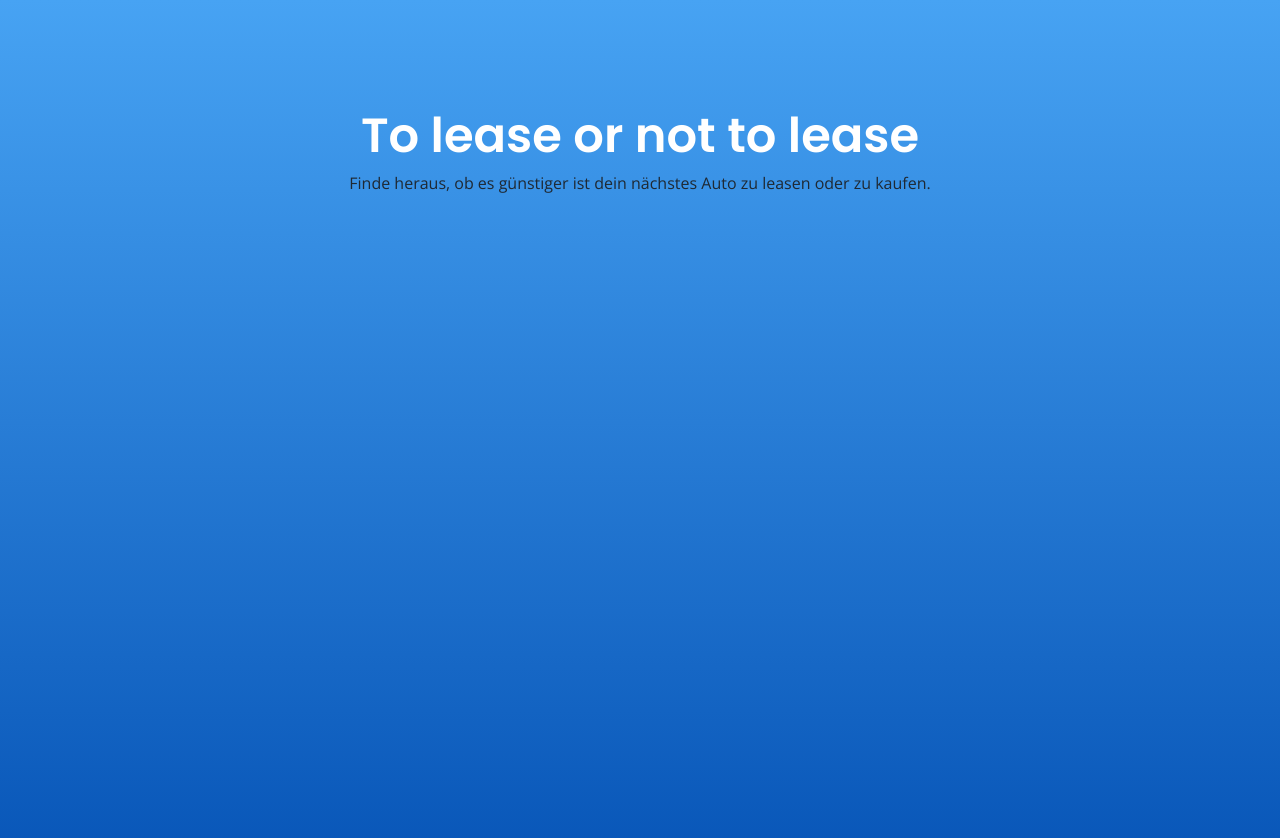
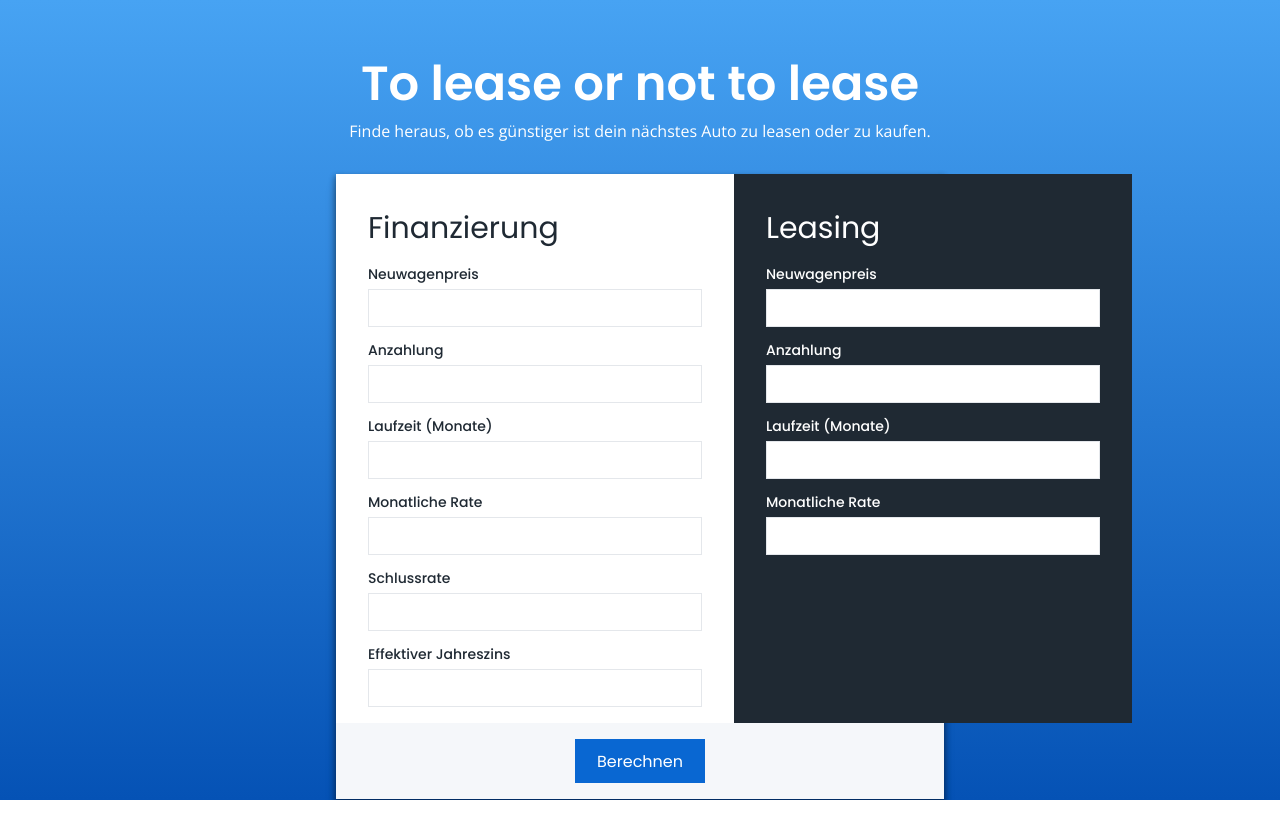
Before and after one commit to flextremedev/to-lease-or-not-to-lease, a React (Create React App) app: page / in a window 1280 px wide. Shown: the top 838 px of the page. After the commit the page ends 800 px from the top, so only its background shows below. Built offline with nearby package versions, Linux system fonts and the light colour scheme.

Commit message:
Form ui for calculation

```diff
--- a/src/components/Button/Button.tsx
+++ b/src/components/Button/Button.tsx
@@ -32,14 +32,21 @@ const ButtonStyled = styled.button<ButtonStyledProps>`
   outline: none;
   width: ${props => (props.fullWidth ? "100%" : "auto")};
   cursor: pointer;
+  transition: background-color 0.25s ease-in;
+  transition: border-color 0.25s ease-in;
+  transition: color 0.25s ease-in;
   :hover {
     box-shadow: ${props => handleBoxShadow(props, true)};
     text-shadow: ${props => handleTextShadow(props)};
+    text-decoration: ${props =>
+      props.variant === "text" ? "underline" : "none"};
   }
   :focus {
     box-shadow: ${props => handleBoxShadow(props, true)};
     text-shadow: ${props => handleTextShadow(props)};
     border-color: ${props => handleBorder(props, false, true)};
+    text-decoration: ${props =>
+      props.variant === "text" ? "underline" : "none"};
   }
   :active {
     background-color: ${props => handleBackground(props, true)};
--- a/src/components/Button/style-helpers/index.ts
+++ b/src/components/Button/style-helpers/index.ts
@@ -55,7 +55,7 @@ export const handleBoxShadow = (
 };
 export const handleTextShadow = (props: ButtonStyledProps) => {
   if (props.variant === "text") {
-    return "0px 1px 2px rgba(0,0,0,0.22)";
+    return "0px 2px 3px rgba(0,0,0,0.52)";
   }
   return "none";
 };
--- a/src/components/Card/CardBody.tsx
+++ b/src/components/Card/CardBody.tsx
@@ -1,8 +1,6 @@
 import { styled } from "../../theme";
 
 export const CardBody = styled.div`
-  padding: ${props => props.theme.spaces.xl};
-  padding-bottom: ${props => props.theme.spaces.l};
   background-color: ${props => props.theme.colors.foreground};
   box-sizing: border-box;
   width: 100%;
--- a/src/components/Card/CardFooter.tsx
+++ b/src/components/Card/CardFooter.tsx
@@ -1,8 +1,12 @@
 import { styled } from "../../theme";
 
 export const CardFooter = styled.div`
+  display: flex;
+  flex-flow: column nowrap;
+  align-items: center;
   padding: ${props => props.theme.spaces.l} ${props => props.theme.spaces.xl};
   background-color: ${props => props.theme.colors.neutral};
   box-sizing: border-box;
   width: 100%;
+  min-height: "80px";
 `;
--- a/src/components/Page/Page.tsx
+++ b/src/components/Page/Page.tsx
@@ -6,7 +6,8 @@ export const Page = styled.div`
   height: 100%;
   background: rgb(5, 82, 181);
   align-items: center;
-  padding-top: 100px;
+  padding-top: ${props => props.theme.spaces.xxl};
+  box-sizing: border-box;
   background: linear-gradient(
     0deg,
     rgba(5, 82, 181, 1) 0%,
--- a/src/components/Paragraph/Paragraph.tsx
+++ b/src/components/Paragraph/Paragraph.tsx
@@ -11,5 +11,6 @@ export const Paragraph = styled.p<ParagraphProps>`
       ? props.theme.colors.onForeground
       : props.theme.colors.onForegroundAlt};
   margin: 0;
+  margin-bottom: ${props => props.theme.spaces.xl};
   padding: 0;
 `;
--- /dev/null
+++ b/src/components/SlideAnimation/SlideAnimation.tsx
@@ -0,0 +1,29 @@
+import { styled, Theme } from "../../theme";
+import { ThemedStyledProps } from "styled-components";
+
+type SlideAnimationProps = {
+  condition?: boolean;
+  xAmount?: number;
+  yAmount?: number;
+  /**
+   * Duration in ms.
+   */
+  duration?: number;
+};
+const handleTranslate = (
+  props: ThemedStyledProps<SlideAnimationProps, Theme>
+) => {
+  if (props.condition) {
+    return `translate(${props.xAmount || 0}px, ${props.yAmount || 0}px)`;
+  }
+  return "none";
+};
+const handleTransition = (
+  props: ThemedStyledProps<SlideAnimationProps, Theme>
+) => `transform ${props.duration ? props.duration : 0}ms ease-in`;
+
+export const SlideAnimation = styled.div<SlideAnimationProps>`
+  display: inline-block;
+  transform: ${props => handleTranslate(props)};
+  transition: ${props => handleTransition(props)};
+`;
--- a/src/components/TextField/TextField.tsx
+++ b/src/components/TextField/TextField.tsx
@@ -9,6 +9,8 @@ type TextFieldProps = {
   readOnly?: boolean;
   onChange?: (event: React.ChangeEvent<HTMLInputElement>) => void;
   invertLabelColor?: boolean;
+  name?: string;
+  tabIndex?: number;
 };
 const InputStyled = styled.input`
   background-color: ${props => props.theme.colors.input.background.color};
@@ -30,9 +32,10 @@ const FormControl = styled.div<FormControlProps>`
   display: flex;
   flex-flow: column nowrap;
   justify-content: space-between;
-  height: ${props => (props.label === undefined ? "auto" : "56px")};
+  height: ${props => (props.label === undefined ? "auto" : "60px")};
 `;
-export const TextField: React.FC<TextFieldProps> = ({
+export const TextField: React.FC<TextFieldProps> = React.memo(
+  ({
     id,
     label,
     placeholder,
@@ -40,6 +43,8 @@ export const TextField: React.FC<TextFieldProps> = ({
     onChange,
     readOnly,
     invertLabelColor,
+    name,
+    tabIndex,
   }) => {
     if (label && id === undefined) {
       console.warn(
@@ -59,7 +64,11 @@ export const TextField: React.FC<TextFieldProps> = ({
           value={value}
           onChange={onChange}
           readOnly={readOnly}
+          name={name}
+          tabIndex={tabIndex}
         />
       </FormControl>
     );
-};
+  }
+);
+TextField.displayName = "TextField";
--- a/src/routes/Home.tsx
+++ b/src/routes/Home.tsx
@@ -1,19 +1,152 @@
-import React from "react";
+import React, { useState, useCallback } from "react";
 import { Page } from "../components/Page/Page";
 import { Paragraph } from "../components/Paragraph/Paragraph";
 import { Heading } from "../components/Heading/Heading";
-export class Home extends React.Component {
-  render() {
+import { CardBody } from "../components/Card/CardBody";
+import { CardFooter } from "../components/Card/CardFooter";
+import { Splitscreen } from "../components/Splitscreen/Splitscreen";
+import { SplitscreenLeft } from "../components/Splitscreen/SplitscreenLeft";
+import { SplitscreenRight } from "../components/Splitscreen/SplitscreenRight";
+import { Card } from "../components/Card/Card";
+import { Button } from "../components/Button/Button";
+import { TextField } from "../components/TextField/TextField";
+import { SlideAnimation } from "../components/SlideAnimation/SlideAnimation";
+type FormData = {
+  finCarPrice: string;
+  finInitialPayment: string;
+  finRunTime: string;
+  finMonthlyRate: string;
+  finEndingRate: string;
+  finAnnualPercentageRate: string;
+  leasCarPrice: string;
+  leasInitialPayment: string;
+  leasRunTime: string;
+  leasMonthlyRate: string;
+};
+export const Home: React.FC = () => {
+  const [showResult, setShowResult] = useState(false);
+  const [formData, setFormData] = useState<FormData>({
+    finAnnualPercentageRate: "",
+    finCarPrice: "",
+    finEndingRate: "",
+    finInitialPayment: "",
+    finMonthlyRate: "",
+    finRunTime: "",
+    leasCarPrice: "",
+    leasInitialPayment: "",
+    leasMonthlyRate: "",
+    leasRunTime: "",
+  });
+  const handleCalculate = useCallback(() => setShowResult(true), []);
+  const handleChange = useCallback(
+    (event: React.ChangeEvent<HTMLInputElement>) => {
+      const { name } = event.target;
+      setFormData({ ...formData, [name]: event.target.value });
+    },
+    [formData]
+  );
   return (
     <Page>
       <Heading h={1} invertColor>
         To lease or not to lease
       </Heading>
-        <Paragraph>
+      <Paragraph invertColor>
         Finde heraus, ob es günstiger ist dein nächstes Auto zu leasen oder zu
         kaufen.
       </Paragraph>
+      <Card>
+        <CardBody>
+          <Splitscreen>
+            <SplitscreenLeft>
+              <Heading h={2}>Finanzierung</Heading>
+              <TextField
+                onChange={handleChange}
+                label={"Neuwagenpreis"}
+                name={"finCarPrice"}
+                value={formData.finCarPrice}
+              />
+              <TextField
+                onChange={handleChange}
+                label={"Anzahlung"}
+                name={"finInitialPayment"}
+                value={formData.finInitialPayment}
+              />
+              <TextField
+                onChange={handleChange}
+                label={"Laufzeit (Monate)"}
+                name={"finRunTime"}
+                value={formData.finRunTime}
+              />
+              <TextField
+                onChange={handleChange}
+                label={"Monatliche Rate"}
+                name="finMonthlyRate"
+                value={formData.finMonthlyRate}
+              />
+              <TextField
+                onChange={handleChange}
+                label={"Schlussrate"}
+                name="finEndingRate"
+                value={formData.finEndingRate}
+              />
+              <TextField
+                onChange={handleChange}
+                label={"Effektiver Jahreszins"}
+                name="finAnnualPercentageRate"
+                value={formData.finAnnualPercentageRate}
+              />
+            </SplitscreenLeft>
+            <SplitscreenRight>
+              <Heading h={2} invertColor>
+                Leasing
+              </Heading>
+              <TextField
+                onChange={handleChange}
+                label={"Neuwagenpreis"}
+                invertLabelColor
+                name="leasCarPrice"
+                value={formData.leasCarPrice}
+              />
+              <TextField
+                onChange={handleChange}
+                label={"Anzahlung"}
+                invertLabelColor
+                name="leasInitialPayment"
+                value={formData.leasInitialPayment}
+              />
+              <TextField
+                onChange={handleChange}
+                label={"Laufzeit (Monate)"}
+                invertLabelColor
+                name="leasRunTime"
+                value={formData.leasRunTime}
+              />
+              <TextField
+                onChange={handleChange}
+                label={"Monatliche Rate"}
+                invertLabelColor
+                name="leasMonthlyRate"
+                value={formData.leasMonthlyRate}
+              />
+            </SplitscreenRight>
+          </Splitscreen>
+        </CardBody>
+        <CardFooter>
+          {showResult ? (
+            <Paragraph>This will be the result section!</Paragraph>
+          ) : null}
+          <SlideAnimation condition={showResult} yAmount={100} duration={150}>
+            <Button
+              fullWidth={!showResult}
+              onClick={handleCalculate}
+              variant={showResult ? "text" : "contained"}
+              invertColor={showResult}
+            >
+              {showResult ? "Erneut berechnen" : "Berechnen"}
+            </Button>
+          </SlideAnimation>
+        </CardFooter>
+      </Card>
     </Page>
   );
-  }
-}
+};
--- a/src/theme.ts
+++ b/src/theme.ts
@@ -25,6 +25,7 @@ export const theme = {
     m: "8px",
     l: "16px",
     xl: "32px",
+    xxl: "48px",
   },
   fonts: {
     h1: { fontSize: "3rem", fontWeight: 600, fontFamily: "Poppins" },
```
Lines whose indentation alone changed are shown as unchanged.
